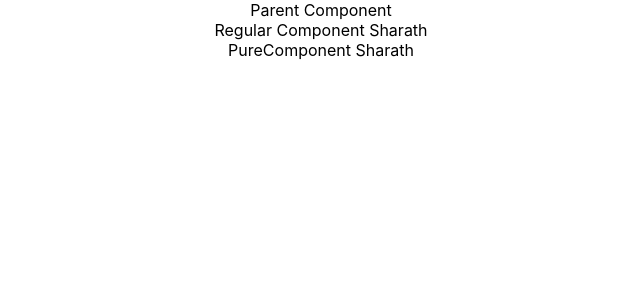
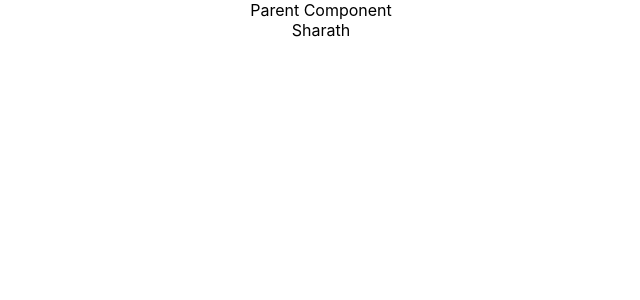
Before and after one commit to sharathkrml/Learning-React, a React (Create React App) app: page / in a window 1280 px wide. Shown: the top 300 px of the page, without its empty margins (319-959 px from the left). Built offline with nearby package versions, Linux system fonts and the light colour scheme.

Commit message:
React.memo

```diff
--- a/src/App.js
+++ b/src/App.js
@@ -1,12 +1,10 @@
 import './App.css';
 import './appStyles.css'
 import ParentComp from './components/ParentComp';
-import PureParentComp from './components/PureParentComp';
 function App() {
   return (
     <div className="App">
-      {/* <ParentComp/> */}
-      <PureParentComp/>
+      <ParentComp/>
     </div>
   );
 }
--- /dev/null
+++ b/src/components/MemoComp.js
@@ -0,0 +1,12 @@
+import React from 'react'
+
+function MemoComp({name}) {
+    console.log('rendering MemoComponent')
+    return (
+        <div>
+            {name}
+        </div>
+    )
+}
+
+export default React.memo(MemoComp)
--- a/src/components/ParentComp.js
+++ b/src/components/ParentComp.js
@@ -1,6 +1,5 @@
 import React, { Component } from 'react'
-import PureComp from './PureComp'
-import RegComp from './RegComp'
+import MemoComp from './MemoComp'
 
 class ParentComp extends Component {
     constructor(props) {
@@ -22,9 +21,7 @@
         return (
             <div>
                 Parent Component
-                <RegComp name={this.state.name}/>
-                <PureComp name={this.state.name}/>
-
+                <MemoComp name={this.state.name}/>
             </div>
         )
     }
```
Also changed, not shown: 1 other file (tests, documents, lock files or other folders).
